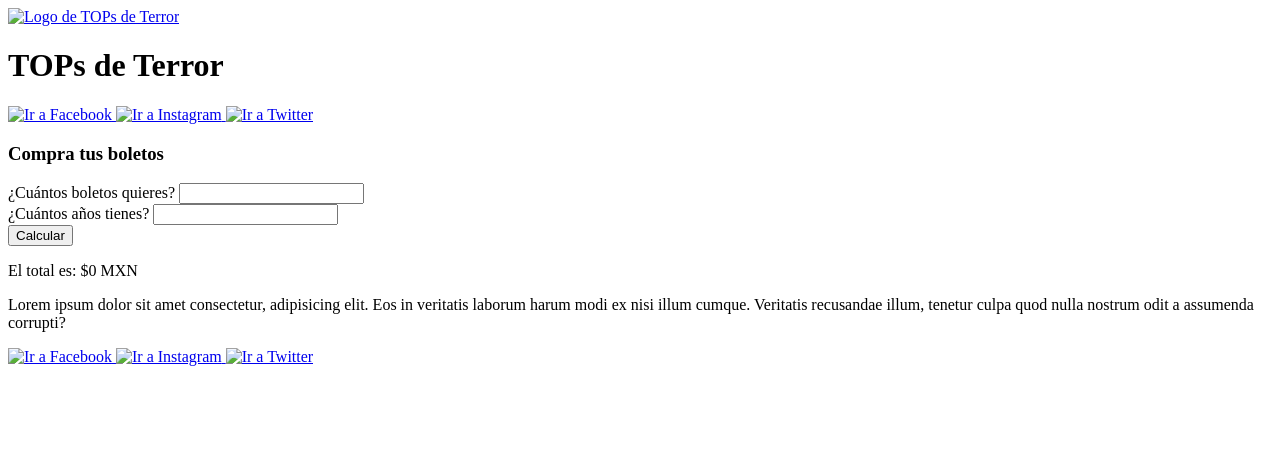
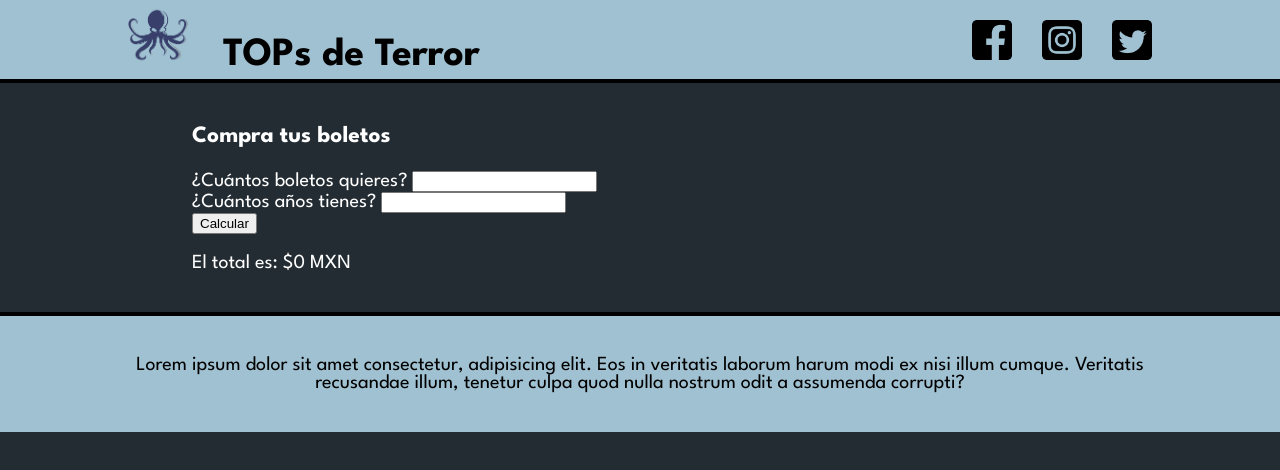
Before and after one commit to MarioMarinDev/Grupo-1, a plain HTML site: page vistas/cine.html in a window 1280 px wide. Drawn offline with Linux system fonts and the light colour scheme; the site is published under a folder, as on GitHub Pages, so addresses that start at the root find nothing.

Commit message:
Hotfix: Arreglar direcciones

```diff
--- a/vistas/cine.html
+++ b/vistas/cine.html
@@ -5,27 +5,27 @@
   <meta http-equiv="X-UA-Compatible" content="IE=edge">
   <meta name="viewport" content="width=device-width, initial-scale=1.0">
   <title>TOPs de Terror</title>
-  <link rel="stylesheet" href="/estilos/estilos.css">
+  <link rel="stylesheet" href="../estilos/estilos.css">
 </head>
 <body>
   <!-- ENCABEZADO -->
   <div id="encabezado">
     <!-- Aquí va el logo -->
     <a href="/">
-      <img src="/imagenes/logo.png" alt="Logo de TOPs de Terror" id="logo"/>
+      <img src="../imagenes/logo.png" alt="Logo de TOPs de Terror" id="logo"/>
     </a>
     <!-- Aquí va nuestro título -->
     <h1>TOPs de Terror</h1>
     <!-- Aquí van las redes sociales -->
     <div id="redes-sociales">
-      <a href="/vistas/contacto.html">
-        <img src="/imagenes/social/facebook.png" alt="Ir a Facebook"/>
+      <a href="../vistas/contacto.html">
+        <img src="../imagenes/social/facebook.png" alt="Ir a Facebook"/>
       </a>
-      <a href="/vistas/redes_sociales.html">
-        <img src="/imagenes/social/instagram.png" alt="Ir a Instagram"/>
+      <a href="../vistas/redes_sociales.html">
+        <img src="../imagenes/social/instagram.png" alt="Ir a Instagram"/>
       </a>
-      <a href="/#">
-        <img src="/imagenes/social/twitter.png" alt="Ir a Twitter"/>
+      <a href="#">
+        <img src="../imagenes/social/twitter.png" alt="Ir a Twitter"/>
       </a>
     </div>
   </div>
@@ -50,17 +50,17 @@
     <p>Lorem ipsum dolor sit amet consectetur, adipisicing elit. Eos in veritatis laborum harum modi ex nisi illum cumque. Veritatis recusandae illum, tenetur culpa quod nulla nostrum odit a assumenda corrupti?</p>
     <!-- Aquí van las redes sociales (extra) -->
     <div id="redes-sociales-extra">
-      <a href="/vistas/contacto.html">
-        <img src="/imagenes/social/facebook.png" alt="Ir a Facebook"/>
+      <a href="../vistas/contacto.html">
+        <img src="../imagenes/social/facebook.png" alt="Ir a Facebook"/>
       </a>
-      <a href="/vistas/redes_sociales.html">
-        <img src="/imagenes/social/instagram.png" alt="Ir a Instagram"/>
+      <a href="../vistas/redes_sociales.html">
+        <img src="../imagenes/social/instagram.png" alt="Ir a Instagram"/>
       </a>
-      <a href="/#">
-        <img src="/imagenes/social/twitter.png" alt="Ir a Twitter"/>
+      <a href="#">
+        <img src="../imagenes/social/twitter.png" alt="Ir a Twitter"/>
       </a>
     </div>
   </div>
-  <script src="/scripts/cine.js"></script>
+  <script src="../scripts/cine.js"></script>
 </body>
 </html>
```
